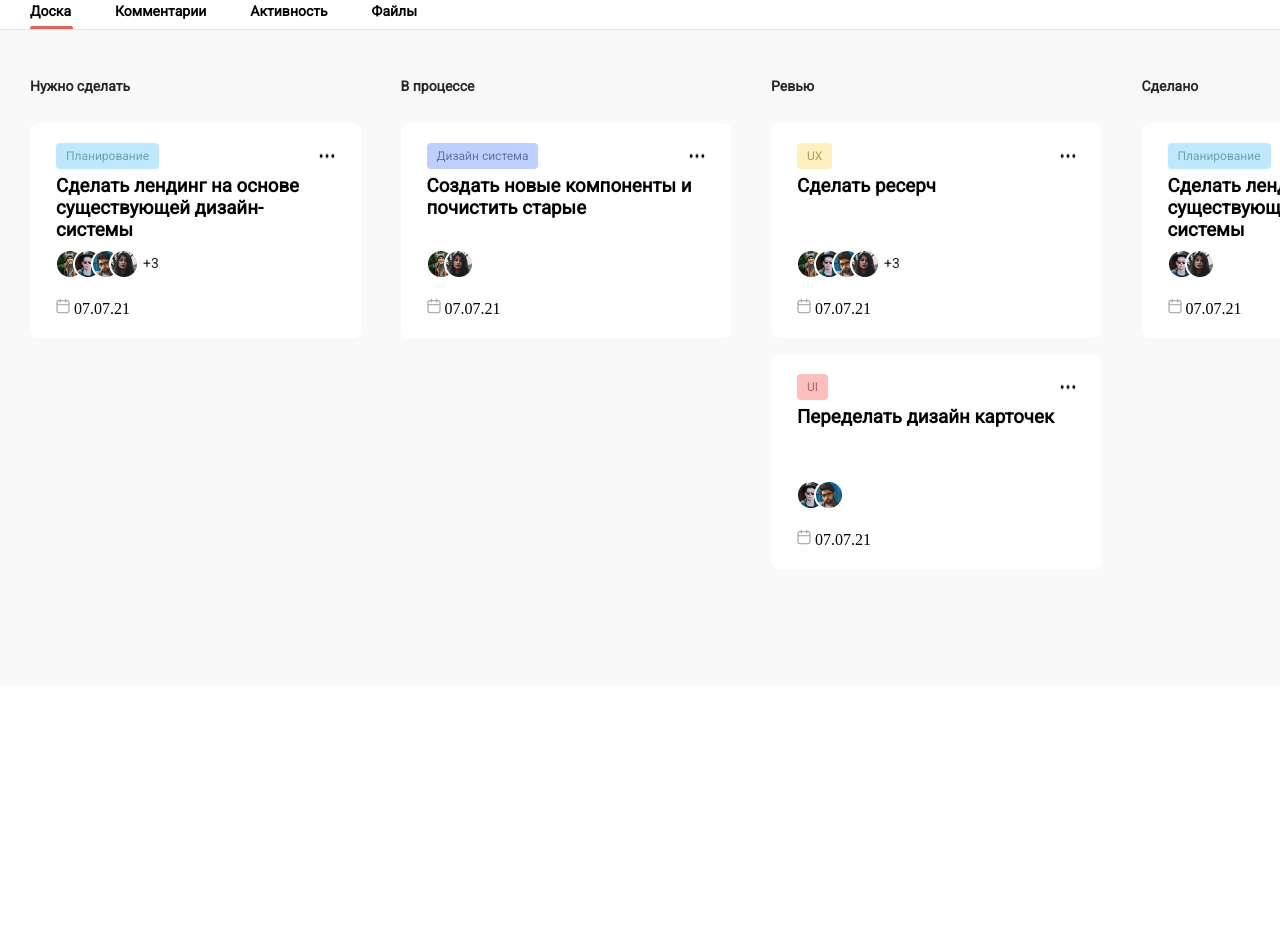
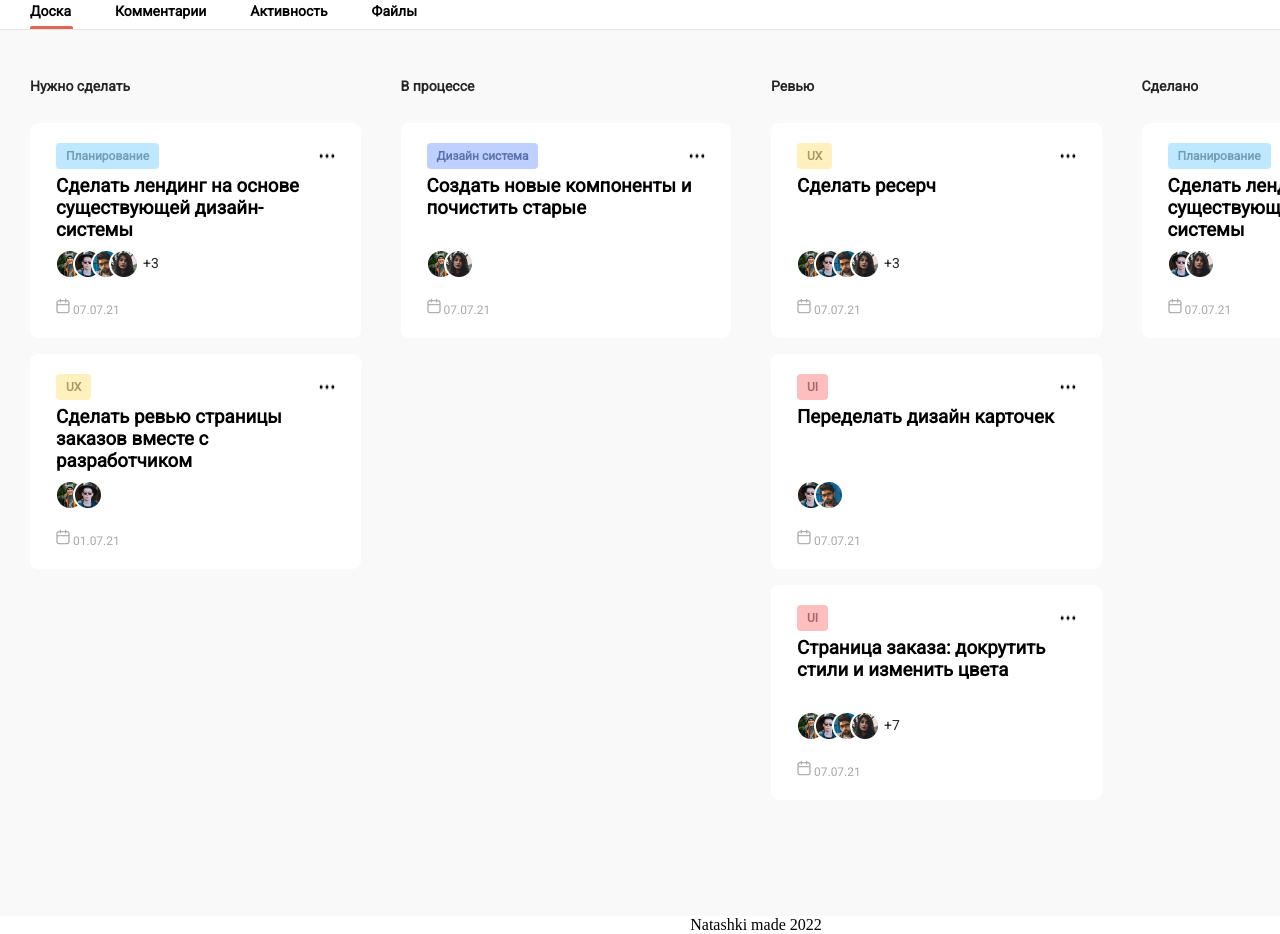
Before and after one commit to Natashki/You.Do, a plain HTML site: page index.html in a window 1280 px wide. Shown: the part 231-1165 px from the top of the page. Before the commit the page ends 916 px from the top, so only its background shows below. Drawn offline with Linux system fonts and the light colour scheme.

Commit message:
fix: don't remember what i did

```diff
--- a/index.html
+++ b/index.html
@@ -77,6 +77,28 @@
                                 07.07.21
                             </div>
                         </div>
+
+                    </div>
+                    <div class="task">
+                        <div class="task_top">
+                            <div class="type_task ux">
+                                UX
+                            </div>
+                            <img class="meatball_menu butt" src="img/dots-horizontal.png">
+                        </div>
+                        <h3 class="name_task">Сделать ревью страницы заказов вместе с разработчиком</h3>
+                        <div class="info_task_warp">
+                            <div class="user_to_task">
+                                <img class="avatar_user" src="img/avatar_user/Ellipse 8.png">
+                                <img class="avatar_user" src="img/avatar_user/Ellipse 9.png">
+
+                            </div>
+                            <div class="date_stamp">
+                                <img class="icon_calendar" src="img/calendar.png">
+                                01.07.21
+                            </div>
+                        </div>
+
                     </div>
                 </div>
                 <div class="column in_progress">
@@ -146,6 +168,29 @@
                             </div>
                         </div>
                     </div>
+                    <div class="task">
+                        <div class="task_top">
+                            <div class="type_task ui">
+                                UI
+                            </div>
+                            <img class="meatball_menu butt" src="img/dots-horizontal.png">
+                        </div>
+                        <h3 class="name_task">Страница заказа: докрутить стили и изменить цвета</h3>
+                        <div class="info_task_warp">
+                            <div class="user_to_task">
+                                <img class="avatar_user" src="img/avatar_user/Ellipse 8.png">
+                                <img class="avatar_user" src="img/avatar_user/Ellipse 9.png">
+                                <img class="avatar_user" src="img/avatar_user/Ellipse 10.png">
+                                <img class="avatar_user d" src="img/avatar_user/Ellipse 11.png">
+                                <div class="count_other_users">+7</div>
+                            </div>
+                            <div class="date_stamp">
+                                <img class="icon_calendar" src="img/calendar.png">
+                                07.07.21
+                            </div>
+                        </div>
+
+                    </div>
                 </div>
                 <div class="column done">
                     <h2 class="name_column">Сделано</h2>
@@ -174,7 +219,7 @@
         </div>
     </main>
     <footer>
-
+          <div class = "sign"> Natashki made 2022 </div>
     </footer>
 </body>
 </html>
--- a/style/style.css
+++ b/style/style.css
@@ -231,7 +231,7 @@ li{
     height: 20px;
     font-family: 'Roboto', sans-serif;
     font-style: normal;
-    font-weight: 400;
+    font-weight: 600;
     font-size: 12px;
     line-height: 15px;
     margin: 0 0 0 0;
@@ -258,6 +258,15 @@ li{
 .ui{
     background: #FFBEBE;
     color: #A36A6A;
+}
+
+.date_stamp{
+    font-family: 'Roboto', sans-serif;
+    font-style: normal;
+    font-weight: 400;
+    font-size: 12px;
+    line-height: 120%;
+    color: #A8A8A8;
 }
 
 .task{
@@ -297,7 +306,7 @@ li{
 .count_other_users{
     font-family: 'Roboto', sans-serif;
     font-style: normal;
-    font-weight: 400;
+    font-weight: 500;
     font-size: 14px;
     line-height: 120%;
     color: #252525;
@@ -308,3 +317,11 @@ li{
     position: absolute;
     bottom: 20px;
 }
+
+/* Styles main end */
+
+/* styles footer start */
+.sign{
+    text-align: center;
+}
+/* styles footer end */
```
